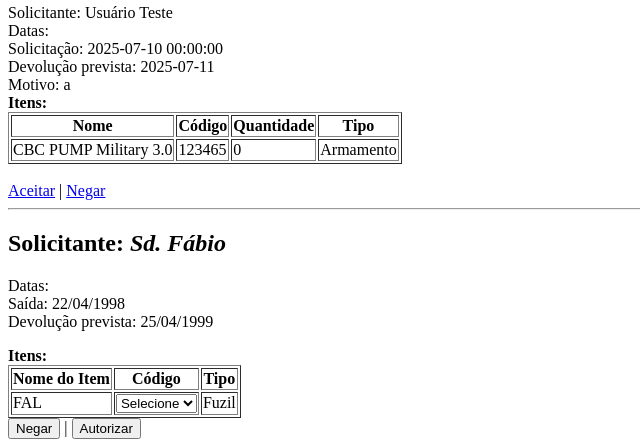
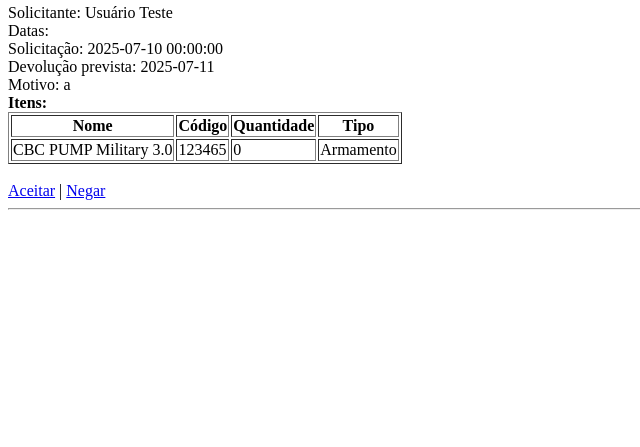
Before and after one commit to jorgeiffar/TCC_Quartelaria, a PHP site: page /solicitacoesQuarteleiro.php in a window 1280 px wide. Shown: the part 2802-3249 px from the top of the page, without its empty margins (0-640 px from the left). After the commit the page ends 3012 px from the top, so only its background shows below. Run offline with PHP 8.4, Linux system fonts and the light colour scheme; data comes from the database, SQL or seed files in the repository.

Commit message:
Listagem de dados
Tirei o exemplo de estrutura de exibição da solicitação.
Sistema não lista armamentos que estejam com status '1' (que é atualizado, quando o quarteleiro aceita a solicitação)

```diff
--- a/processaSolicitacao.php
+++ b/processaSolicitacao.php
@@ -25,11 +25,10 @@
             ) VALUES (
                 $idSolicitacao, $id_usuario, $idArmamento, 'armamento', 1, '$operacao', '$data_solicitacao', '$data_devolucao', 'Pendente'
             )";
+
     $resultado = mysqli_query($conexao, $sql);
     if (!$resultado) {
-    die("Erro na query: " . mysqli_error($conexao));
-}
-
+    die("Erro na query: " . mysqli_error($conexao));}
 }
 
 // Insere cada equipamento como uma linha separada
@@ -47,7 +46,6 @@
 }
 
 }
-
 // Limpa a sessão
 unset($_SESSION['carrinho_armamentos'], $_SESSION['carrinho_equipamentos'], $_SESSION['operacao'], $_SESSION['data_devolucao_item']);
 
--- a/solicitacoesQuarteleiro.php
+++ b/solicitacoesQuarteleiro.php
@@ -118,30 +118,6 @@
     <hr>";}else{continue;}
     }
     ?>
-    <h2>Solicitante: <i>Sd. Fábio</i></h2>
-    <p> Datas: <br>
-        Saída: 22/04/1998<br>
-        Devolução prevista: 25/04/1999</p>
-    <strong>
-        Itens:
-    </strong><br>
-    <table border='1'>
-        <tr>
-            <th>Nome do Item</th>
-            <th>Código</th>
-            <th>Tipo</th>
-        </tr>
-        <tr>
-            <td>FAL</td>
-            <td><select name="codEquip" required>
-                    <option value="">Selecione</option>
-                    <option value="31542">31542</option>
-                </select></td>
-            <td>Fuzil</td>
-        </tr>
-    </table>
-    <button>Negar</button> | <button>Autorizar</button>
-
 </body>
 
 </html>
```
Also changed, not shown: deliberarSolicitacao.php (+14 -1 lines).
